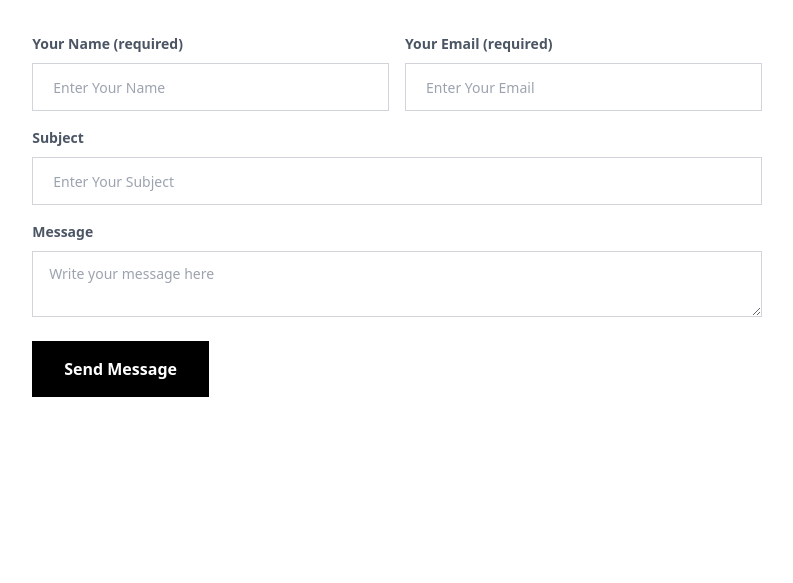
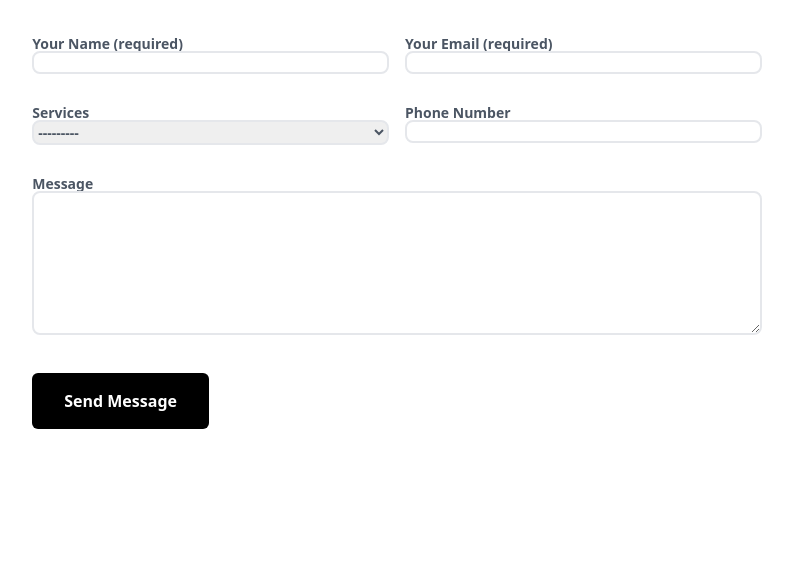
Before and after one commit to stemcreations/ToadCraft, a Django app: page /contact/ in a window 1280 px wide. Shown: the part 217-800 px from the top of the page, without its empty margins (243-1036 px from the left). Run offline with Django 4.2, Linux system fonts and the light colour scheme; data comes from the database, SQL or seed files in the repository; both versions use the stored data as it was after the commit; some libraries are stand-ins or nearby versions.

Commit message:
updated contact page. It now creates a customer.

```diff
--- a/base/forms.py
+++ b/base/forms.py
@@ -50,3 +50,22 @@ class ProjectImageForm(forms.ModelForm):
     class Meta:
         model = ProjectImage
         fields = "__all__"
+
+# contact us form
+class CustomerForm(forms.ModelForm):
+    tailwind_class = """w-full border-2 border-ch-gray-light
+        bg-ch-gray-dark rounded-lg
+        focus:outline-ch-green-light focus:outline-0
+        focus:outline-offset-0 focus:border-2
+        focus:border-woys-purple focus:shadow-none
+        focus:ring-0 focus:shadow-0"
+        """
+    name = forms.CharField(widget=forms.TextInput(attrs={'class': tailwind_class}))
+    email = forms.CharField(widget=forms.TextInput(attrs={'class': tailwind_class}))
+    phone = forms.CharField(widget=forms.TextInput(attrs={'class': tailwind_class}))
+    project_type = forms.ModelChoiceField(queryset=ProjectType.objects.all(), widget=forms.Select(attrs={'class': tailwind_class}))
+    message = forms.CharField(widget=forms.Textarea(attrs={'class': tailwind_class}))
+
+    class Meta:
+        model = ContactUs
+        fields = ['name', 'email', 'phone', 'project_type', 'message']
--- a/base/models.py
+++ b/base/models.py
@@ -1,9 +1,8 @@
 from django.db import models
 
 # Create your models here.
-
- # project model where many images have a many to many relationship with the project type.
- # project types include stickers, vinyl wraps, banners and custom graphics. the admin can add more project types as needed.
+# project model where many images have a many to many relationship with the project type.
+# project types include stickers, vinyl wraps, banners and custom graphics. the admin can add more project types as needed.
 
 class Project(models.Model):
     name = models.CharField(max_length=100)
@@ -32,6 +31,7 @@ class ContactUs(models.Model):
     name = models.CharField(max_length=100)
     email = models.EmailField()
     phone = models.CharField(max_length=100)
+    project_type = models.ForeignKey('ProjectType', null=True, blank=True, on_delete=models.SET_NULL)
     message = models.TextField()
 
     def __str__(self):
--- a/base/templates/base/contact.html
+++ b/base/templates/base/contact.html
@@ -10,6 +10,7 @@
       </div>
       <form
         class="w-full mx-auto flex flex-col justify-center "
+        method="POST"
       >
       {% csrf_token %}
         <div class="flex flex-col space-y-5">
@@ -18,78 +19,59 @@
               <label
                 htmlFor="name"
                 class="block text-gray-600 font-semibold text-sm leading-none mb-3 cursor-pointer"
-              >
-                Your Name (required)
+              >Your Name (required)
+              {{ form.name }}
+
               </label>
-              <input
-                id="name"
-                name="name"
-                type="text"
-                placeholder="Enter Your Name"
-                class="py-2 px-4 md:px-5 w-full appearance-none transition duration-150 ease-in-out border text-input text-xs lg:text-sm font-body placeholder-body min-h-12 bg-white border-gray-300 focus:outline-none focus:border-heading h-11 md:h-12"
-                autoComplete="off"
-                spellCheck="false"
-                aria-invalid="false"
-              />
+
             </div>
             <div class="w-full md:w-1/2 ltr:md:ml-2.5 rtl:md:mr-2.5 ltr:lg:ml-5 rtl:lg:mr-5 mt-2 md:mt-0">
               <label
                 htmlFor="email"
                 class="block text-gray-600 font-semibold text-sm leading-none mb-3 cursor-pointer"
-              >
-                Your Email (required)
+              >Your Email (required)
+                {{ form.email }}
+
               </label>
-              <input
-                id="email"
-                name="email"
-                type="email"
-                placeholder="Enter Your Email"
-                class="py-2 px-4 md:px-5 w-full appearance-none transition duration-150 ease-in-out border text-input text-xs lg:text-sm font-body placeholder-body min-h-12 bg-white border-gray-300 focus:outline-none focus:border-heading h-11 md:h-12"
-                autoComplete="off"
-                spellCheck="false"
-                aria-invalid="false"
-              />
+
             </div>
           </div>
-          <div class="relative">
+          <div class="flex flex-grow justify-between">
+          <div class="relative w-1/2 mr-2">
             <label
               htmlFor="subject"
               class="block text-gray-600 font-semibold text-sm leading-none mb-3 cursor-pointer"
             >
-              Subject
+            Services
+              {{ form.project_type }}
+
             </label>
-            <input
-              id="subject"
-              name="subject"
-              type="text"
-              placeholder="Enter Your Subject"
-              class="py-2 px-4 md:px-5 w-full appearance-none transition border text-input text-xs lg:text-sm font-body placeholder-body min-h-12 duration-200 ease-in-out bg-white border-gray-300 focus:outline-none focus:border-heading h-11 md:h-12"
-              autoComplete="off"
-              spellCheck="false"
-              aria-invalid="false"
-            />
+          </div>
+          <div class="relative w-1/2 ml-2">
+            <label
+              htmlFor="subject"
+              class="block text-gray-600 font-semibold text-sm leading-none mb-3 cursor-pointer"
+            >
+
+              Phone Number
+              {{ form.phone}}
+            </label>
+          </div>
           </div>
           <div class="relative mb-4">
             <label
               htmlFor="message"
               class="block text-gray-600 font-semibold text-sm leading-none mb-3"
             >
-              Message
+            Message
+            {{ form.message }}
+
             </label>
-            <textarea
-              id="message"
-              name="message"
-              class="px-4 py-3 flex items-center w-full appearance-none transition duration-300 ease-in-out text-heading text-sm focus:outline-none focus:ring-0 bg-white border border-gray-300 focus:shadow focus:border-heading placeholder-body"
-              autoComplete="off"
-              spellCheck="false"
-              rows={4}
-              placeholder="Write your message here"
-            ></textarea>
           </div>
           <div class="relative">
             <button
               data-variant="flat"
-              class="text-[13px] md:text-sm leading-4 inline-flex items-center cursor-pointer transition ease-in-out duration-300 font-semibold font-body text-center justify-center border-0 border-transparent placeholder-white focus-visible:outline-none focus:outline-none  bg-black text-white px-5 md:px-6 lg:px-8 py-4 md:py-3.5 lg:py-4 hover:text-white hover:bg-gray-600 hover:shadow-cart h-12 lg:h-14 mt-1 text-sm lg:text-base w-full sm:w-auto"
+              class="text-[13px] md:text-sm rounded-md leading-4 inline-flex items-center cursor-pointer transition ease-in-out duration-300 font-semibold font-body text-center justify-center border-0 border-transparent placeholder-white focus-visible:outline-none focus:outline-none  bg-black text-white px-5 md:px-6 lg:px-8 py-4 md:py-3.5 lg:py-4 hover:text-white hover:bg-gray-600 hover:shadow-cart h-12 lg:h-14 mt-1 text-sm lg:text-base w-full sm:w-auto"
               type="submit"
             >
               Send Message
--- a/base/views.py
+++ b/base/views.py
@@ -4,7 +4,7 @@ from django.shortcuts import redirect, render, get_object_or_404
 from django.contrib.auth.decorators import login_required
 from django.contrib.auth import authenticate, login, logout
 from .models import Project, ProjectType, ProjectImage, ContactUs
-from .forms import ImageUploadForm, ProjectForm, ProjectTypeForm, ProjectImageForm
+from .forms import ImageUploadForm, ProjectForm, ProjectTypeForm, ProjectImageForm, CustomerForm
 
 # Create your views here.
 
@@ -27,19 +27,16 @@ def project_detail(request, pk):
     return render(request, 'base/project_detail.html', context)
 
 def contact(request):
+    form = CustomerForm()
     if request.method == 'POST':
-        ContactUs.objects.create(
-            name=request.POST['name'],
-            email=request.POST['email'],
-            phone=request.POST['phone'],
-            message=request.POST['message']
-        )
-        # if user sent contact form then send email to admin that a new contact form has been submitted
-        # send_mail(
+        form = CustomerForm(request.POST)
+        if form.is_valid():
+            form.save()
 
         return redirect('home')
-    else:
-        return render(request, 'base/contact.html')
+
+    context = {'form': form}
+    return render(request, 'base/contact.html', context)
 
 def admin_login(request):
     if request.user.is_authenticated:
```
Also changed, not shown: base/migrations/0011_contactus_project_type.py (added), db.sqlite3.
